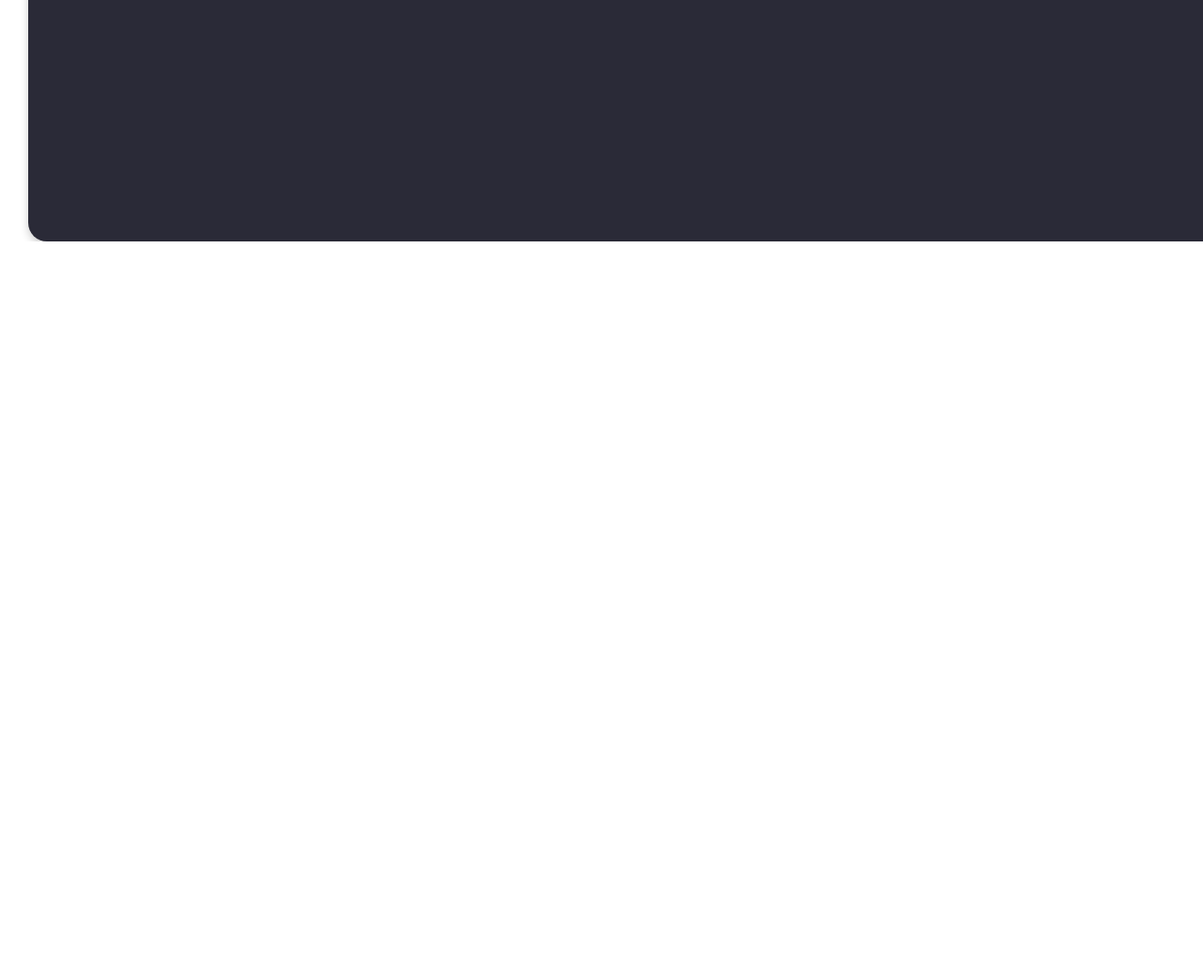
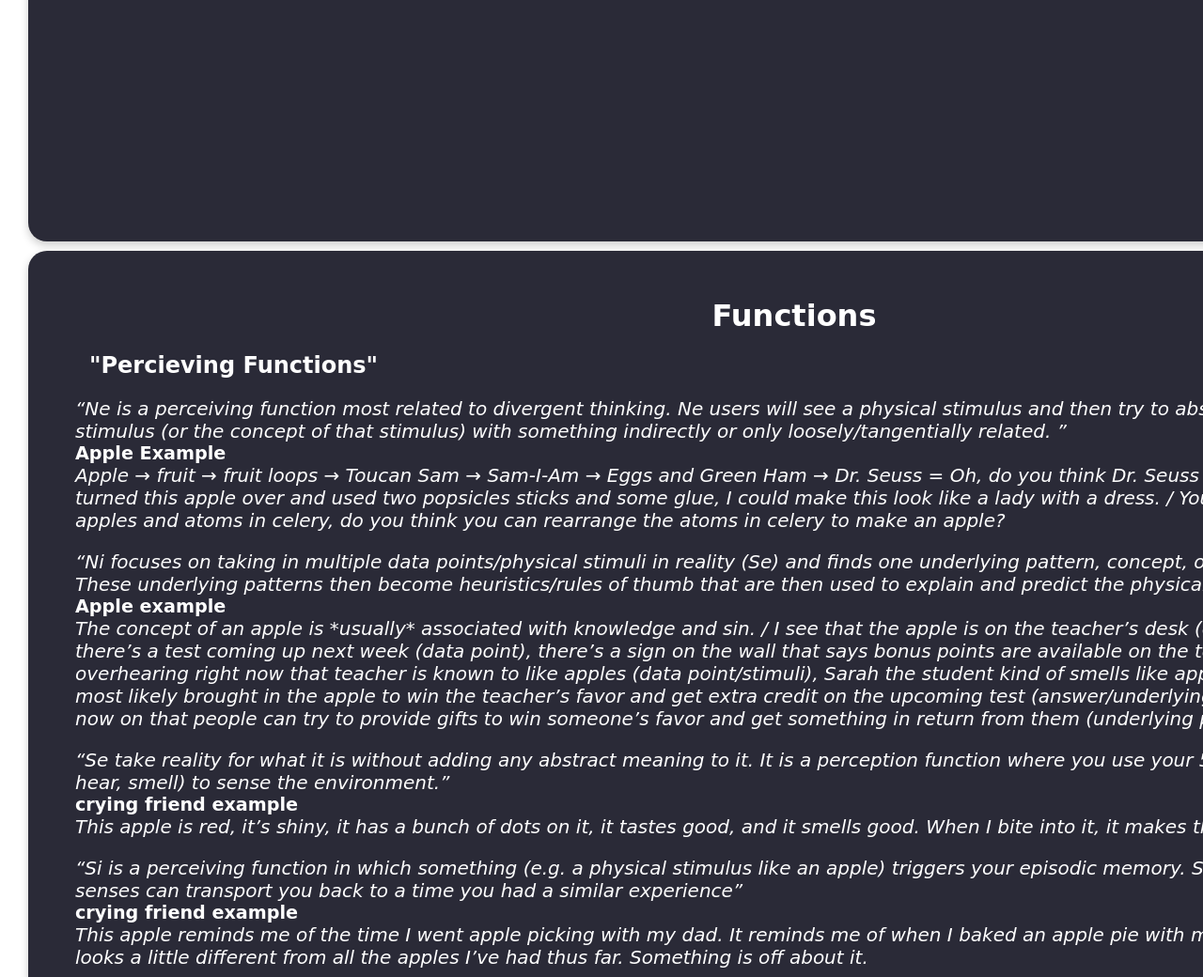
Before and after one commit to juliahoermedinger/typologies.github.io, a plain HTML site: page MBTI.html in a window 1280 px wide. Shown: the part 1820-2860 px from the top of the page at 94% size. Before the commit the page ends 2077 px from the top, so only its background shows below. Drawn offline with Linux system fonts and the light colour scheme.

Commit message:
Update MBTI.html

```diff
--- a/MBTI.html
+++ b/MBTI.html
@@ -53,6 +53,32 @@
         <p class="quote">Normally, when people are hurt they just want support and a shoulder to cry on (heuristic created by Ni or Si). Therefore, it would be considered good if I hear them out and validate their emotions.</p>
         </p>
     </div>
+        <div class = "containers">
+        <h1>Functions</h1>
+        <p class="largeParagraph">
+        <h2>"Percieving Functions"</h2>
+        </p>
+        <p class="largeParagraph">
+        <p class="quote">“Ne is a perceiving function most related to divergent thinking. Ne users will see a physical stimulus and then try to abstractly relate that physical stimulus (or the concept of that stimulus) with something indirectly or only loosely/tangentially related. ”</p>
+        <p class="example">Apple Example</p>
+        <p class="quote">Apple → fruit → fruit loops → Toucan Sam → Sam-I-Am → Eggs and Green Ham → Dr. Seuss = Oh, do you think Dr. Seuss liked apples? / Hey you know if I turned this apple over and used two popsicles sticks and some glue, I could make this look like a lady with a dress. / You know if there are atoms in apples and atoms in celery, do you think you can rearrange the atoms in celery to make an apple?</p>
+        </p>
+        <p class="largeParagraph">
+        <p class="quote">“Ni focuses on taking in multiple data points/physical stimuli in reality (Se) and finds one underlying pattern, concept, or answer that relates them all. These underlying patterns then become heuristics/rules of thumb that are then used to explain and predict the physical world.”</p>
+        <p class="example">Apple example</p>
+        <p class="quote">The concept of an apple is *usually* associated with knowledge and sin. / I see that the apple is on the teacher’s desk (data point/stimuli), I know there’s a test coming up next week (data point), there’s a sign on the wall that says bonus points are available on the test (data point/stimuli), I’m overhearing right now that teacher is known to like apples (data point/stimuli), Sarah the student kind of smells like apples (data point/stimuli) → Sarah most likely brought in the apple to win the teacher’s favor and get extra credit on the upcoming test (answer/underlying pattern). I’ll keep in mind from now on that people can try to provide gifts to win someone’s favor and get something in return from them (underlying pattern/heuristic).</p>
+        </p>
+        <p class="largeParagraph">
+        <p class="quote">“Se take reality for what it is without adding any abstract meaning to it. It is a perception function where you use your 5 senses (e.g. sight, taste, touch, hear, smell) to sense the environment.”</p>
+        <p class="example">crying friend example</p>
+        <p class="quote">This apple is red, it’s shiny, it has a bunch of dots on it, it tastes good, and it smells good. When I bite into it, it makes this crunchy sound.</p>
+        </p>
+        <p class="largeParagraph">
+        <p class="quote">“Si is a perceiving function in which something (e.g. a physical stimulus like an apple) triggers your episodic memory. Stimulating one or more of your 5 senses can transport you back to a time you had a similar experience”</p>
+        <p class="example">crying friend example</p>
+        <p class="quote">This apple reminds me of the time I went apple picking with my dad. It reminds me of when I baked an apple pie with my grandma./ Oh, this apple looks a little different from all the apples I’ve had thus far. Something is off about it.</p>
+        </p>
+    </div>
 </main>
 </body>
 </html>
```
